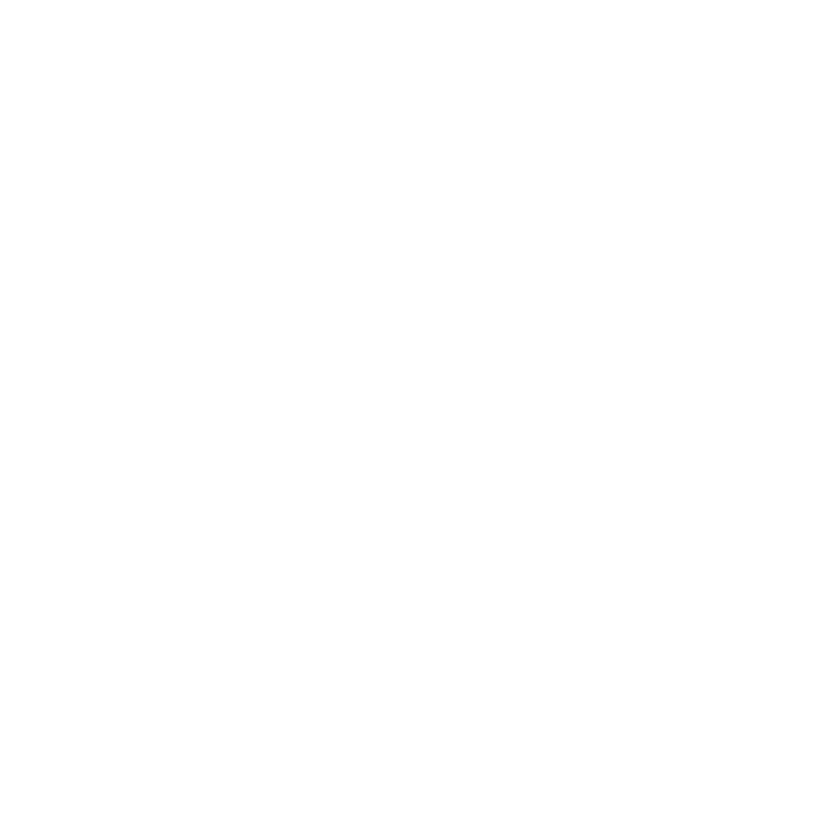
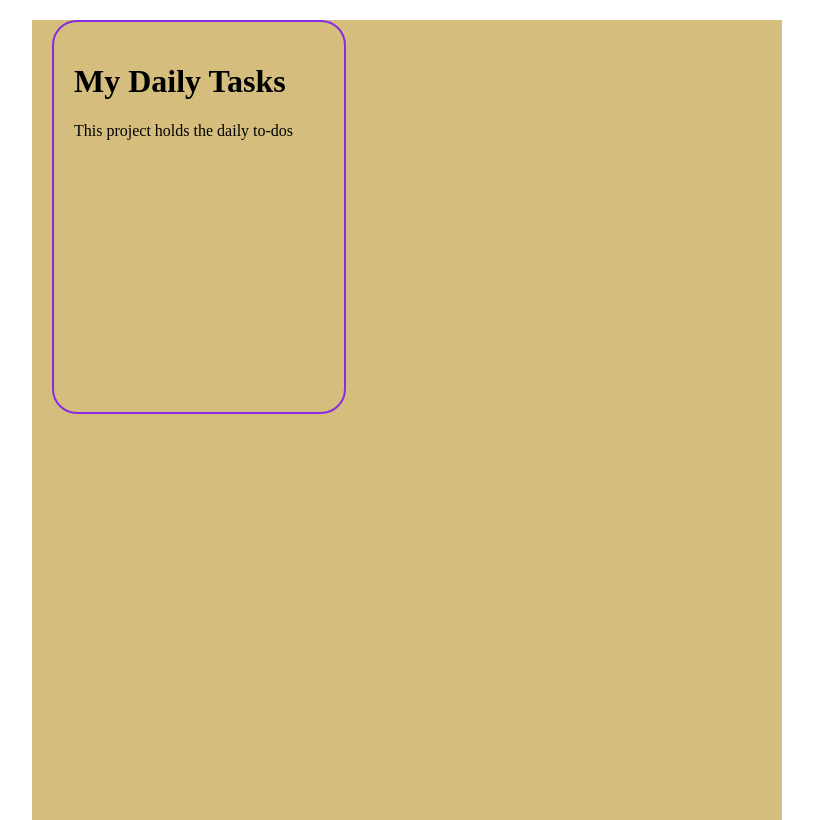
Before and after one commit to daniel-elward/to-do, a website built with webpack: page src/template.html in a window 1280 px wide. Shown: the whole page, without its empty margins (233-1046 px from the left). Built offline with nearby package versions, Linux system fonts and the light colour scheme.

Commit message:
added temporary tasks while working on pulling and displaying task data in the project

```diff
--- a/src/create.js
+++ b/src/create.js
@@ -0,0 +1,19 @@
+export class Project{
+
+    constructor(title, description) {
+
+        this.title = title;
+        this.description = description;
+    };
+};
+
+export class Task{
+
+    constructor(title, description, dueDate, priority) {
+
+        this.title = title;
+        this.description = description;
+        this.dueDate = "22-03-2044";
+        this.priority = priority;
+    };
+};
--- a/src/dom.js
+++ b/src/dom.js
@@ -0,0 +1,24 @@
+//common dom creation
+const div = document.createElement("div");
+const h1 = document.createElement("h1");
+const para = document.createElement("p");
+const ol = document.createElement("ol");
+const li = document.createElement("li");
+
+export function displayProjects(projectTitle, projectDescription){
+
+    const projectWrapper = document.getElementById("projectWrapper");
+    const titleText = document.createTextNode(projectTitle);
+    const descriptionText = document.createTextNode(projectDescription);
+
+    div.classList.add("projectCard")
+        projectWrapper.appendChild(div);
+
+    const projectCard = document.querySelector(".projectCard");
+
+    h1.appendChild(titleText);
+        projectCard.appendChild(h1);
+
+    para.appendChild(descriptionText);
+        projectCard.appendChild(para);
+};
--- a/src/index.js
+++ b/src/index.js
@@ -1 +1,19 @@
 import "./style.css";
+import {Project, Task} from "./create.js";
+import {displayProjects} from "./dom.js";
+
+//default project
+const defaultProject = new Project("My Daily Tasks", "This project holds the daily to-dos");
+
+//default tasks
+const defaultTaskOne = new Task("task 1", "description1", "date", "high priority");
+const defaultTaskTwo = new Task("task 2", "description2", "date", "normal priority");
+const defaultTaskThree = new Task("task 3", "description3", "date", "low priority");
+
+defaultProject.taskOne = defaultTaskOne;
+defaultProject.taskTwo = defaultTaskTwo;
+defaultProject.taskThree = defaultTaskThree;
+
+console.log(defaultProject)
+
+displayProjects(defaultProject.title, defaultProject.description)
--- a/src/style.css
+++ b/src/style.css
@@ -0,0 +1,30 @@
+html, body {
+    padding: 0;
+    margin: 0;
+}
+
+#projectWrapper {
+    width: 750px;
+    height: 100vh;
+    margin: 0 auto;
+    background-color: rgb(212, 189, 125);
+}
+
+.projectCard {
+    width:250px;
+    height: 350px;
+    margin: 20px;
+    padding: 20px;
+    border-radius: 25px;
+    border:2px solid blueviolet;
+}
+
+.projectCardTitle {
+    width: 95%;
+    border:2px solid rgb(110, 226, 43);
+}
+
+.projectCardDescription {
+    width: 95%;
+    border:2px solid rgb(226, 95, 43);
+}
--- a/src/template.html
+++ b/src/template.html
@@ -3,9 +3,16 @@
 <head>
     <meta charset="UTF-8">
     <meta name="viewport" content="width=device-width, initial-scale=1.0">
-    <title>Document</title>
+    <title>The Odin Project: To-Do list</title>
 </head>
 <body>
 
+<!-- <div class="projectCard">
+    <div class="projectCardTitle"> <p>The Title</p> </div>
+    <div class="projectCardDescription"> <p>The Description</p> </div>
+</div> -->
+
+<div id="projectWrapper"></div>
+
 </body>
 </html>
```
